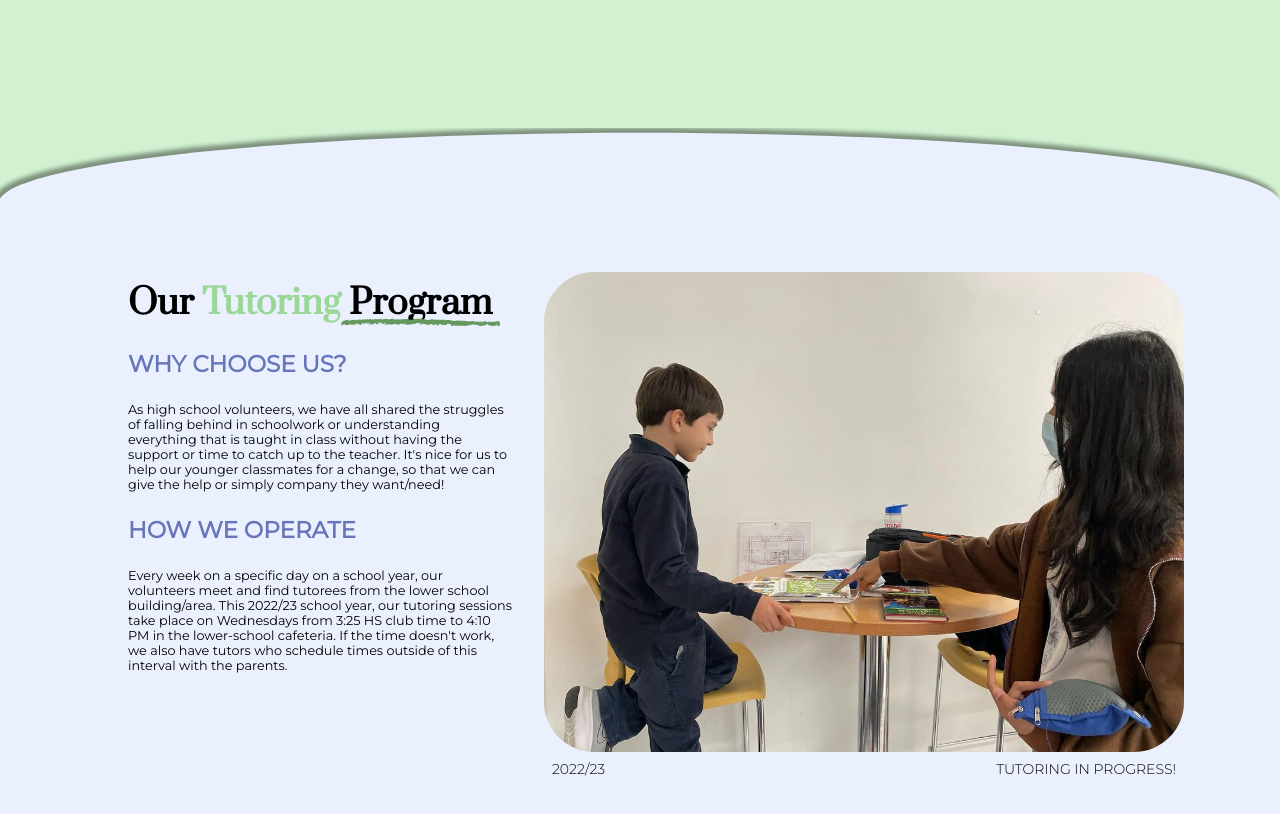
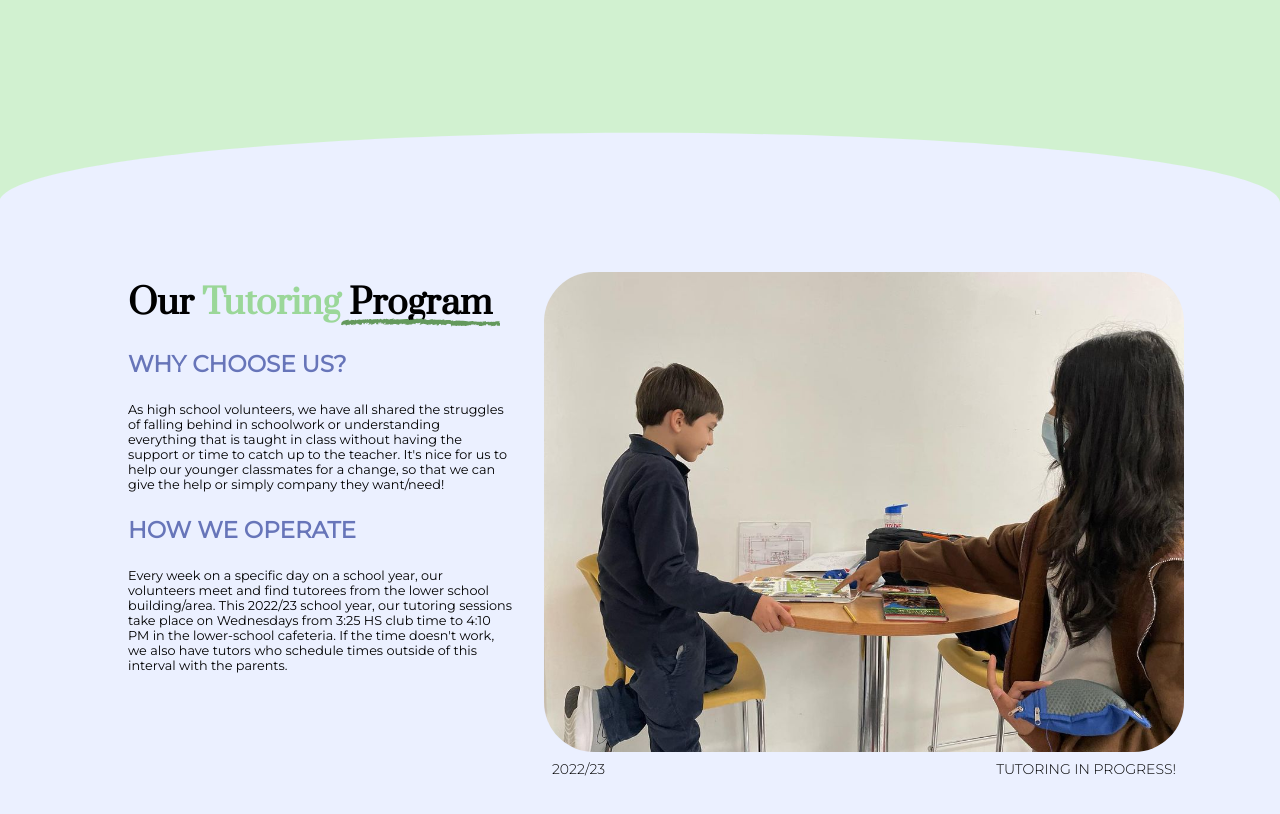
Before and after one commit to joshuayanggithub/global-education-club, a React (Vite) app: page / in a window 1280 px wide. Shown: the part 1620-2434 px from the top of the page. Built offline with nearby package versions, Linux system fonts and the light colour scheme; a web font is replaced by a local one.

Commit message:
Remove Dropshadow

```diff
--- a/src/styles/Overview.css
+++ b/src/styles/Overview.css
@@ -151,7 +151,6 @@
   display: block;
   width: calc(100% + 1.3px);
   height: 10vh;
-  filter: drop-shadow(3px 5px 2px rgba(0, 0, 0, 0.4));
 }
 
 .wave-bottom .shape-fill {
--- a/src/styles/Overview.scss
+++ b/src/styles/Overview.scss
@@ -161,7 +161,6 @@ $light-blue: #CFE1FC;
     display: block;
     width: calc(100% + 1.3px);
     height: 10vh;
-    filter: drop-shadow(3px 5px 2px rgb(0 0 0 / 0.4));
 }
 
 .wave-bottom .shape-fill {
```
Also changed, not shown: 1 other file (tests, documents, lock files or other folders).
